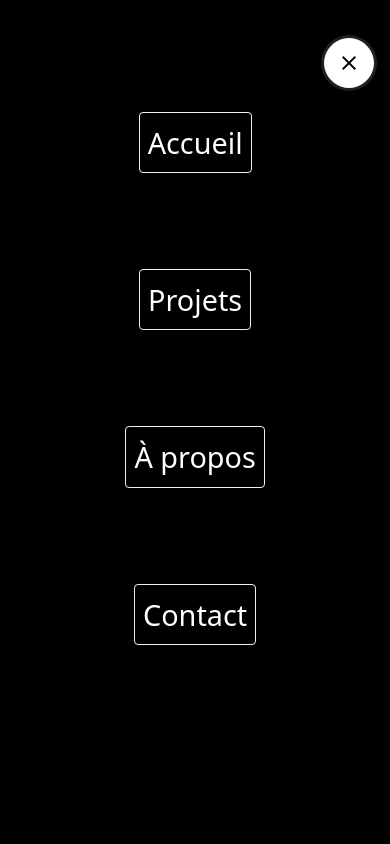
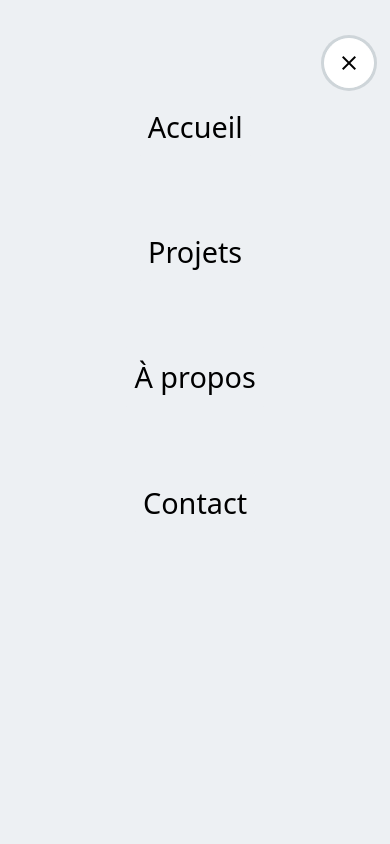
Before and after one commit to baptistelaborde/portfolio, a plain HTML site: page index.html in a window 390 px wide. Both pictures are taken after a click on the button "menu". Shown: the top 844 px of the page. Drawn offline with nearby package versions, Linux system fonts and the light colour scheme.

Commit message:
Amélioration menu hamburger

```diff
--- a/css/style.css
+++ b/css/style.css
@@ -70,9 +70,8 @@ section {
 
     .menuItem {
         display: block;
-        margin: 2rem 4rem;
+        margin: 1rem 4rem;
         font-size: 1.8rem;
-        color: white;
         text-decoration: none;
     }
 
@@ -101,7 +100,7 @@ section {
         right: 0;
         bottom: 0;
         z-index: 99;
-        background: black;
+        background: var(--contrast);
         list-style: none;
         padding-top: 4rem;
     }
--- a/index.html
+++ b/index.html
@@ -200,10 +200,20 @@
 
     function toggleMenu() {
         if (menu.classList.contains("showMenu")) {
+            menuItems.forEach(
+                function (menuItem) {
+                    menuItem.classList.add("outline");
+                }
+            )
             menu.classList.remove("showMenu");
             closeIcon.style.display = "none";
             menuIcon.style.display = "block";
         } else {
+            menuItems.forEach(
+                function (menuItem) {
+                    menuItem.classList.remove("outline");
+                }
+            )
             menu.classList.add("showMenu");
             closeIcon.style.display = "block";
             menuIcon.style.display = "none";
```
